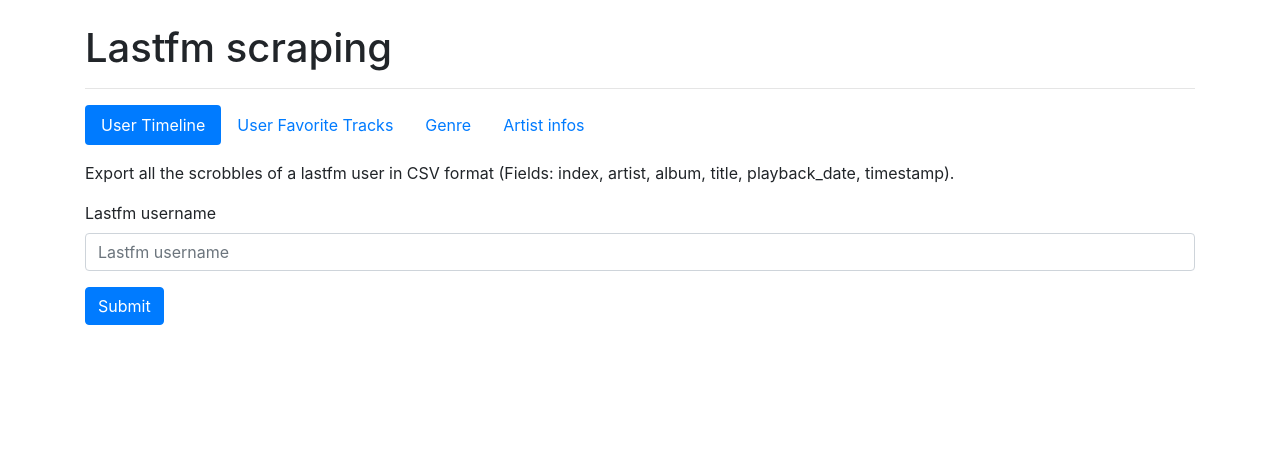
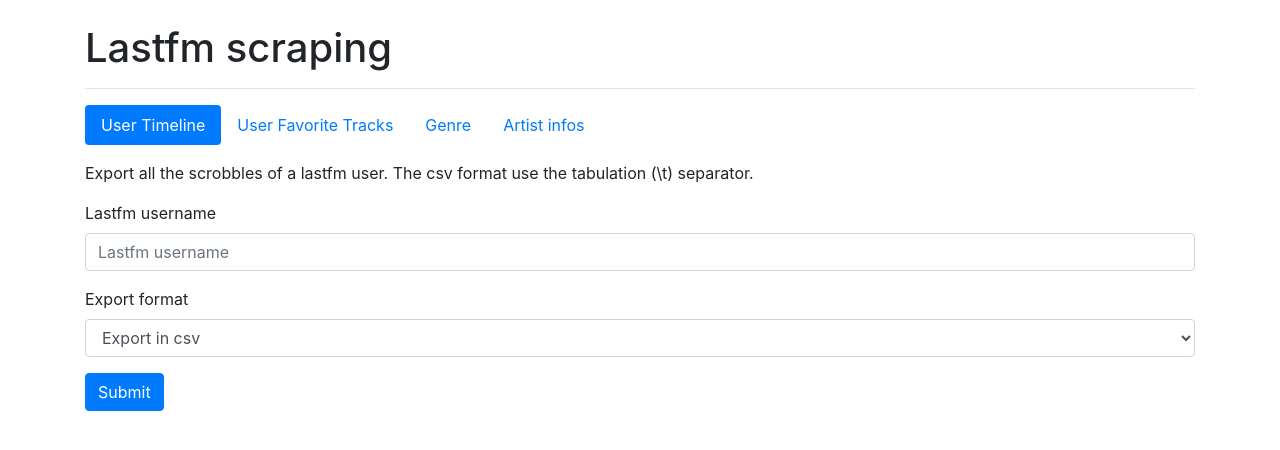
Before and after one commit to dbeley/django-lastfm, a Django app: page /scraping in a window 1280 px wide. Shown: the part 56-506 px from the top of the page. Run offline with Django 3.2, Linux system fonts and the light colour scheme; parts of the project's set-up code (start-up, migrations or seed data) failed here and were passed over; some libraries are stand-ins or nearby versions.

Commit message:
Add csv/xlsx export.

```diff
--- a/lastfm_scraper/forms.py
+++ b/lastfm_scraper/forms.py
@@ -16,6 +16,11 @@
 class LastfmCompleteTimeline(forms.Form):
     username = forms.CharField(label="Lastfm username", max_length=100)
 
+    export_format = forms.ChoiceField(
+        label="Export format",
+        choices=(("csv", "Export in csv"), ("xlsx", "Export in xlsx")),
+    )
+
 
 class LastfmAllFavoriteTracks(forms.Form):
     username = forms.CharField(label="Lastfm username", max_length=100)
--- a/lastfm_scraper/templates/lastfm_scraper/lastfm_scraper.html
+++ b/lastfm_scraper/templates/lastfm_scraper/lastfm_scraper.html
@@ -27,7 +27,7 @@
 </ul>
 <div class="tab-content" id="pills-tabContent">
   <div class="tab-pane fade show active" id="timeline" role="tabpanel" aria-labelledby="timeline-tab">
-  	  <p>Export all the scrobbles of a lastfm user in CSV format (Fields: index, artist, album, title, playback_date, timestamp).</p>
+  	  <p>Export all the scrobbles of a lastfm user. The csv format use the tabulation (\t) separator.</p>
   	  <form action="" method="post" class="form">
     	{% csrf_token %}
     	{% bootstrap_form formtimeline layout='inline' %}
--- a/lastfm_scraper/views.py
+++ b/lastfm_scraper/views.py
@@ -15,6 +15,7 @@
     get_artists_genre,
 )
 import time
+import pandas as pd
 
 
 # Create your views here.
@@ -35,10 +36,23 @@
                     )
                     while content.state not in ("SUCCESS", "FAILURE"):
                         time.sleep(0.5)
-                    content = content.get()
+                    # content = content.get()
+                    content = pd.read_json(content.get())
                 except Exception as e:
                     return HttpResponseNotFound(e)
-                return HttpResponse(content, content_type="text/plain")
+                # return HttpResponse(content, content_type="text/plain")
+                response = HttpResponse(content_type="text/plain")
+                if formtimeline.cleaned_data["export_format"] == "csv":
+                    response[
+                        "Content-Disposition"
+                    ] = f"attachment; filename=timeline_{formtimeline.cleaned_data['username']}.csv"
+                    content.to_csv(response, index=False, sep="\t")
+                elif formtimeline.cleaned_data["export_format"] == "xlsx":
+                    response[
+                        "Content-Disposition"
+                    ] = f"attachment; filename=timeline_{formtimeline.cleaned_data['username']}.xlsx"
+                    content.to_excel(response, index=False)
+                return response
         elif "formfavorite" in request.POST:
             # create a form instance and populate it with data from the request:
             try:
```
Also changed, not shown: lastfm_scraper/tasks.py (+14 -5 lines), requirements.txt (+7 -1 lines), 2 other files.
